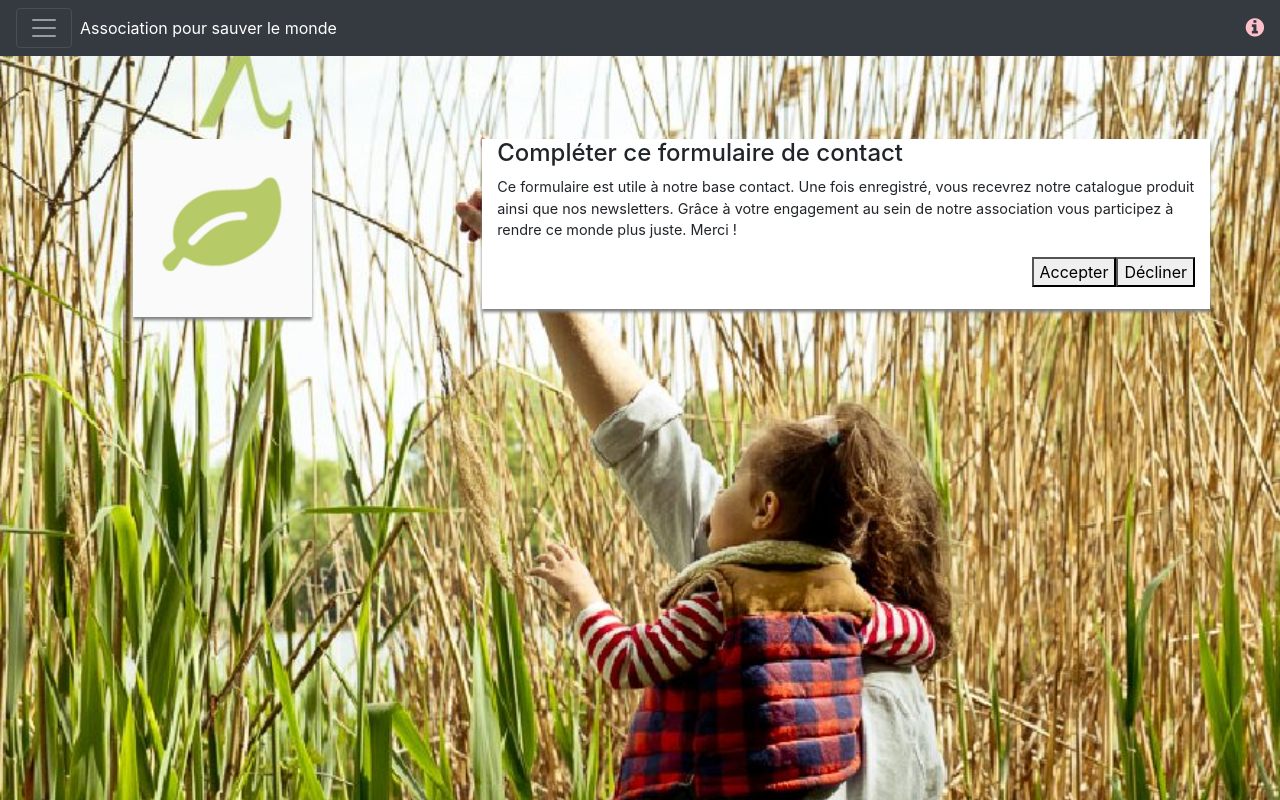
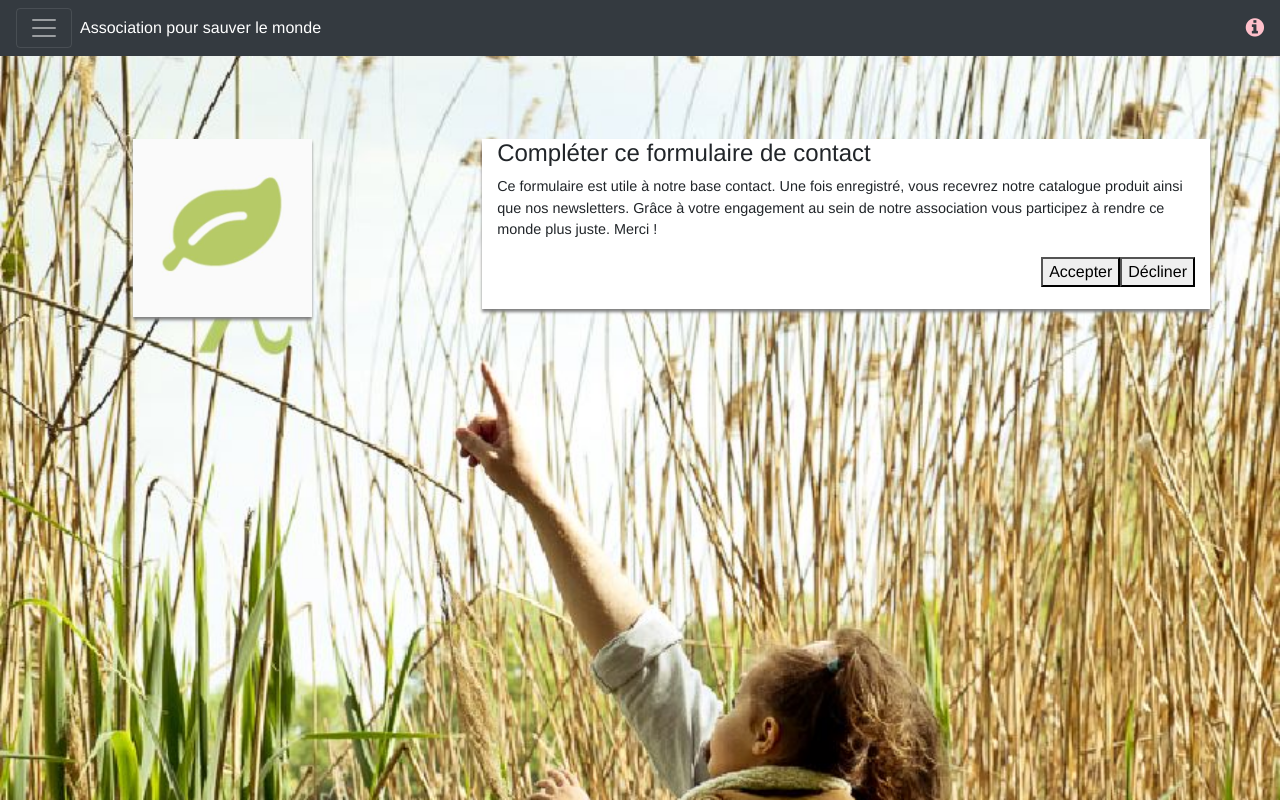
Before and after one commit to gregbreche/test-blade, a React (Create React App) app: page / in a window 1280 px wide. Built offline with nearby package versions, Linux system fonts and the light colour scheme.

Commit message:
Added code for Background, WIP blur

```diff
--- a/src/AcceptModal.js
+++ b/src/AcceptModal.js
@@ -1,20 +1,21 @@
 import React from 'react';
 import { Button, Modal, ModalHeader, ModalBody, ModalFooter } from 'reactstrap';
+import BackgroundImage from './BackgroundImage';
 
 class AcceptModal extends React.Component {
     constructor(props) {
         super(props);
         this.state = {
-            modal: false
+            acceptModalUp: false
         };
-
         this.toggle = this.toggle.bind(this);
     }
 
     toggle() {
         this.setState({
-            modal: !this.state.modal
+            acceptModalUp: !this.state.acceptModalUp
         });
+        this.props.handler();
     }
 
     render() {
@@ -24,7 +25,7 @@ class AcceptModal extends React.Component {
                     Accepter
                 </button>
 
-                <Modal isOpen={this.state.modal} toggle={this.toggle} className={this.props.className}>
+                <Modal isOpen={this.state.acceptModalUp} toggle={this.toggle} className={this.props.className}>
                     <ModalHeader toggle={this.toggle}>test</ModalHeader>
                     <ModalBody>
                         Êtes-vous sûr de vouloir décliner le formulaire de contact ?
@@ -37,6 +38,11 @@ class AcceptModal extends React.Component {
             </div>
         );
     }
+
+
 }
 
 export default AcceptModal;
+
+/*
+*/
--- a/src/App.js
+++ b/src/App.js
@@ -1,17 +1,37 @@
 import React, { Component } from 'react';
 import TopNavBar from "./Navbar";
 import QuestionForm from "./QuestionForm";
+import BackgroundImage from "./BackgroundImage";
 
+class App extends React.Component {
+    constructor(props) {
 
-class App extends Component {
-  render() {
+        super(props);
+
+        this.state = {
+            blurredBackground: false
+        };
+        this.handler = this.handler.bind(this);
+    }
+
+    handler() {
+        this.setState({
+           blurredBackground: !this.state.blurredBackground
+        });
+        alert('toto');
+    }
+
+    render() {
       return (
           <div>
-              <TopNavBar />
-              <QuestionForm />
+              <BackgroundImage />
+              <div id="content">
+                  <TopNavBar />
+                  <QuestionForm handler={this.handler} />
+              </div>
           </div>
       );
-  }
+    }
 }
 
 export default App;
--- /dev/null
+++ b/src/BackgroundImage.js
@@ -0,0 +1,37 @@
+import React from 'react';
+
+class BackgroundImage extends React.Component {
+    constructor(props) {
+        super(props);
+        this.state = {
+            blurred: props.blurredBackground
+        };
+
+        this.toggle = this.toggle.bind(this);
+    }
+
+    toggle() {
+        this.setState({
+            blurred: !this.state.blurred
+        });
+    }
+
+    render() {
+
+        var blur = {};
+        if( this.state.blurred ) {
+            blur = {
+                filter: 'blur(5px)',
+            };
+        } else {
+            blur = {};
+        }
+
+        return (
+            <div id="backgroundImage" style={blur}>
+            </div>
+        );
+    }
+}
+
+export default BackgroundImage;
--- a/src/DeclineModal.js
+++ b/src/DeclineModal.js
@@ -5,7 +5,7 @@ class ModalExample extends React.Component {
     constructor(props) {
         super(props);
         this.state = {
-            modal: false
+            declineModalUp: false
         };
 
         this.toggle = this.toggle.bind(this);
@@ -13,7 +13,7 @@ class ModalExample extends React.Component {
 
     toggle() {
         this.setState({
-            modal: !this.state.modal
+            declineModalUp: !this.state.declineModalUp
         });
     }
 
@@ -24,7 +24,7 @@ class ModalExample extends React.Component {
                     Décliner
                 </button>
 
-                <Modal isOpen={this.state.modal} toggle={this.toggle} className={this.props.className}>
+                <Modal isOpen={this.state.declineModalUp} toggle={this.toggle} className={this.props.className}>
                     <ModalHeader toggle={this.toggle}>Message</ModalHeader>
                     <ModalBody>
                         Êtes-vous sûr de vouloir décliner le formulaire de contact ?
--- a/src/QuestionForm.js
+++ b/src/QuestionForm.js
@@ -5,6 +5,13 @@ import AcceptModal from './AcceptModal';
 import leafSource from './assets/leaf.jpg';
 
 export default class QuestionForm extends React.Component {
+
+    constructor(props) {
+
+        super(props);
+
+        this.handler = this.props.handler.bind(this);
+    }
 
     render() {
         return (
@@ -24,7 +31,7 @@ export default class QuestionForm extends React.Component {
 
                         <DeclineModal />
 
-                        <AcceptModal />
+                        <AcceptModal handler={this.props.handler} />
                     </Col>
                 </Row>
             </Container>
--- a/src/index.css
+++ b/src/index.css
@@ -3,11 +3,30 @@ body {
     padding: 0;
     font-family: sans-serif;
 
-    background: url(assets/capa.jpg) no-repeat center center fixed;
+    /*background: url(assets/capa.jpg) no-repeat center center fixed;
     -webkit-background-size: cover;
     -moz-background-size: cover;
     -o-background-size: cover;
+    background-size: cover;*/
+}
+
+#backgroundImage {
+    background-image: url('assets/capa.jpg');
     background-size: cover;
+    display: block;
+    height: 800px;
+    left: 0;
+    position: fixed;
+    right: 0;
+    z-index: 1;
+}
+
+#content {
+    font-family: Helvetica Neue, Helvetica, Arial, sans-serif;
+    left: 0;
+    position: fixed;
+    right: 0;
+    z-index: 2;
 }
 
 #pageTitle {
```
